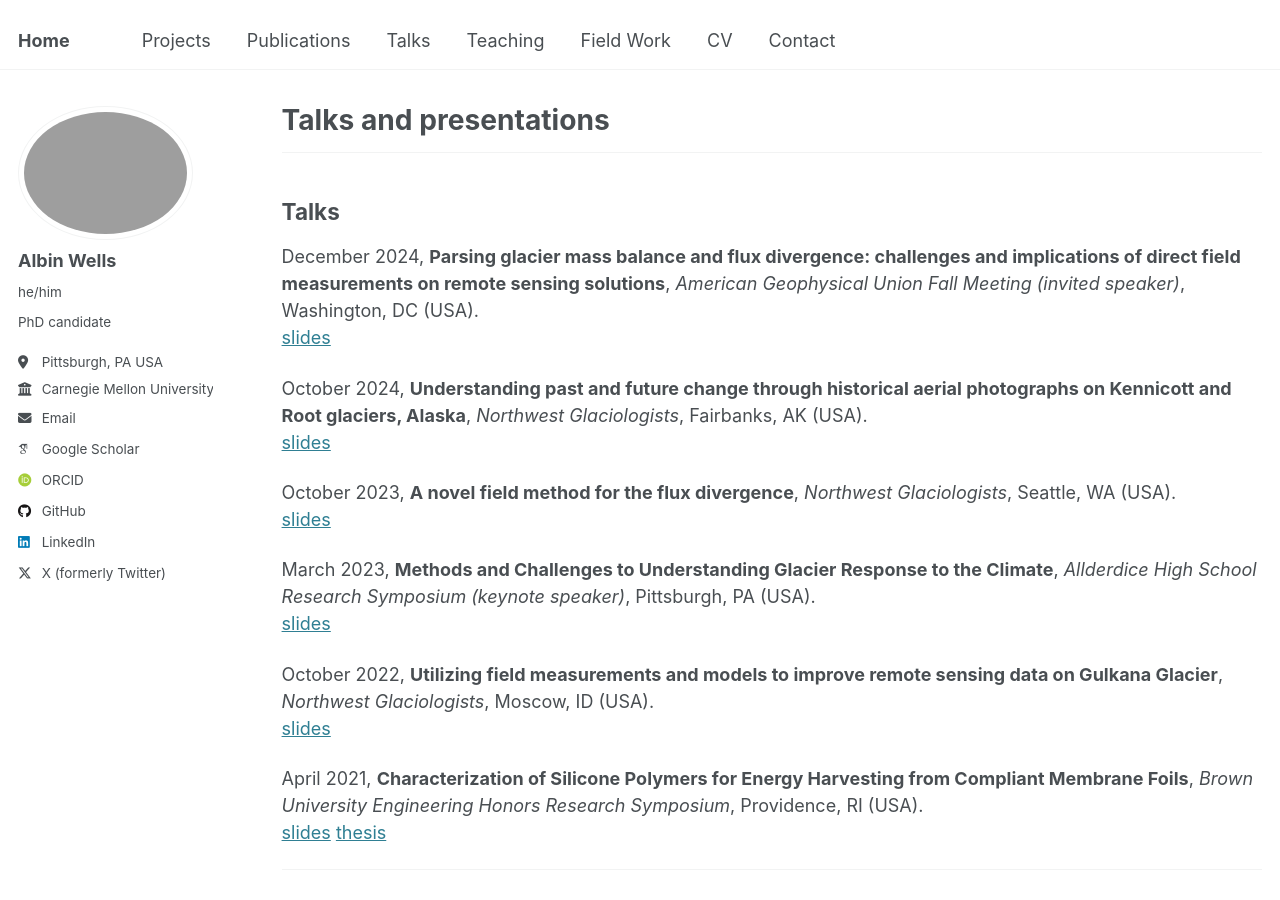
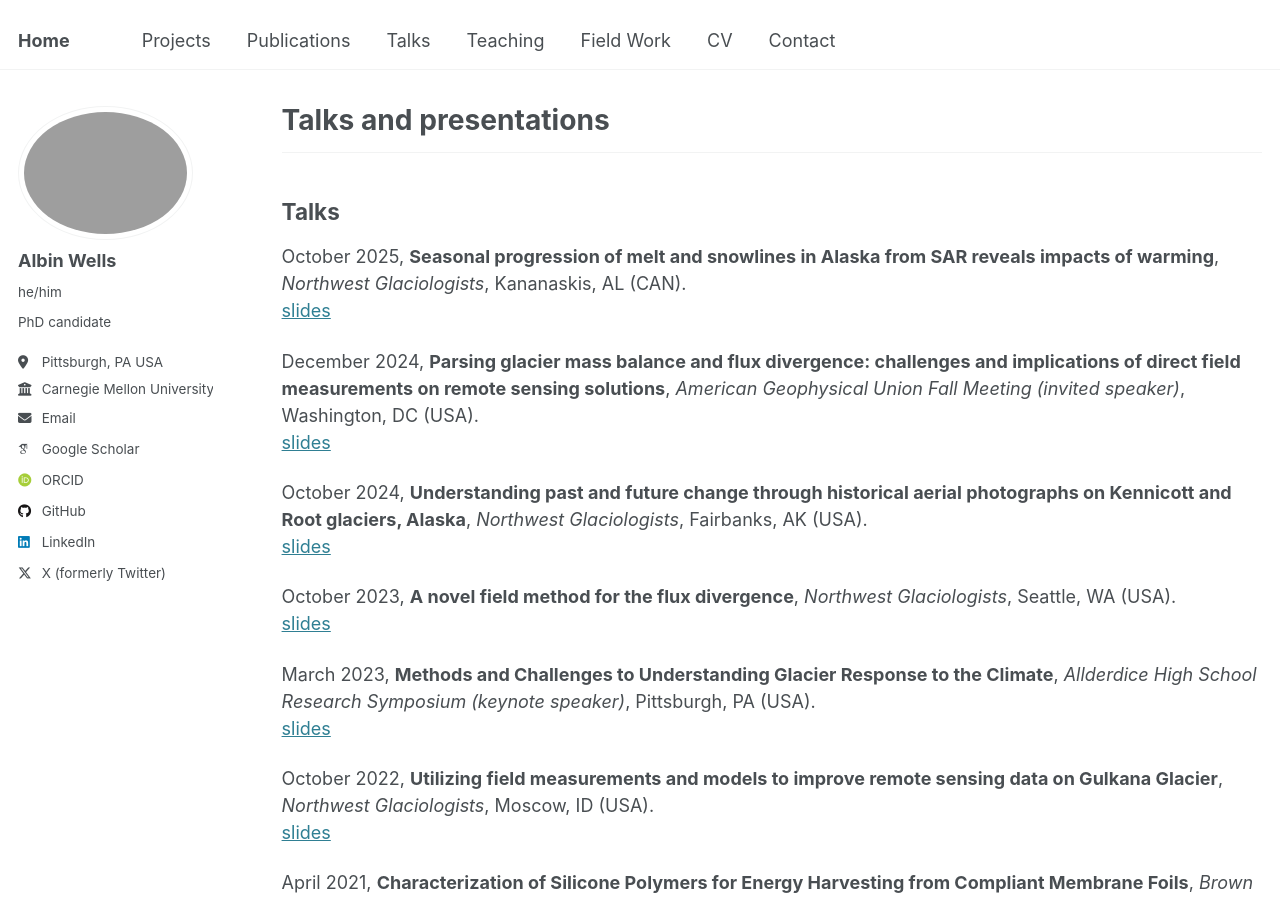
Before and after one commit to albinwwells/albinwwells.github.io, a Jekyll site: the page built from _pages/talks.md, in a window 1280 px wide and 900 px high. Built offline with Jekyll 4.4.1, drawn with Linux system fonts in a browser that asks for light colours; some web fonts are replaced.

Commit message:
Update talks.md

```diff
--- a/_pages/talks.md
+++ b/_pages/talks.md
@@ -14,6 +14,10 @@ author_profile: true
 
 ---
 ## Talks
+
+October 2025, **Seasonal progression of melt and snowlines in Alaska from SAR reveals impacts of warming**,
+*Northwest Glaciologists*, Kananaskis, AL (CAN).\
+[slides](/files/presentations/Wells_NWG_2025_Presentation.pdf){: .btn--research}{:target="_blank"}
 
 December 2024, **Parsing glacier mass balance and flux divergence: challenges and
 implications of direct field measurements on remote sensing solutions**,
```
